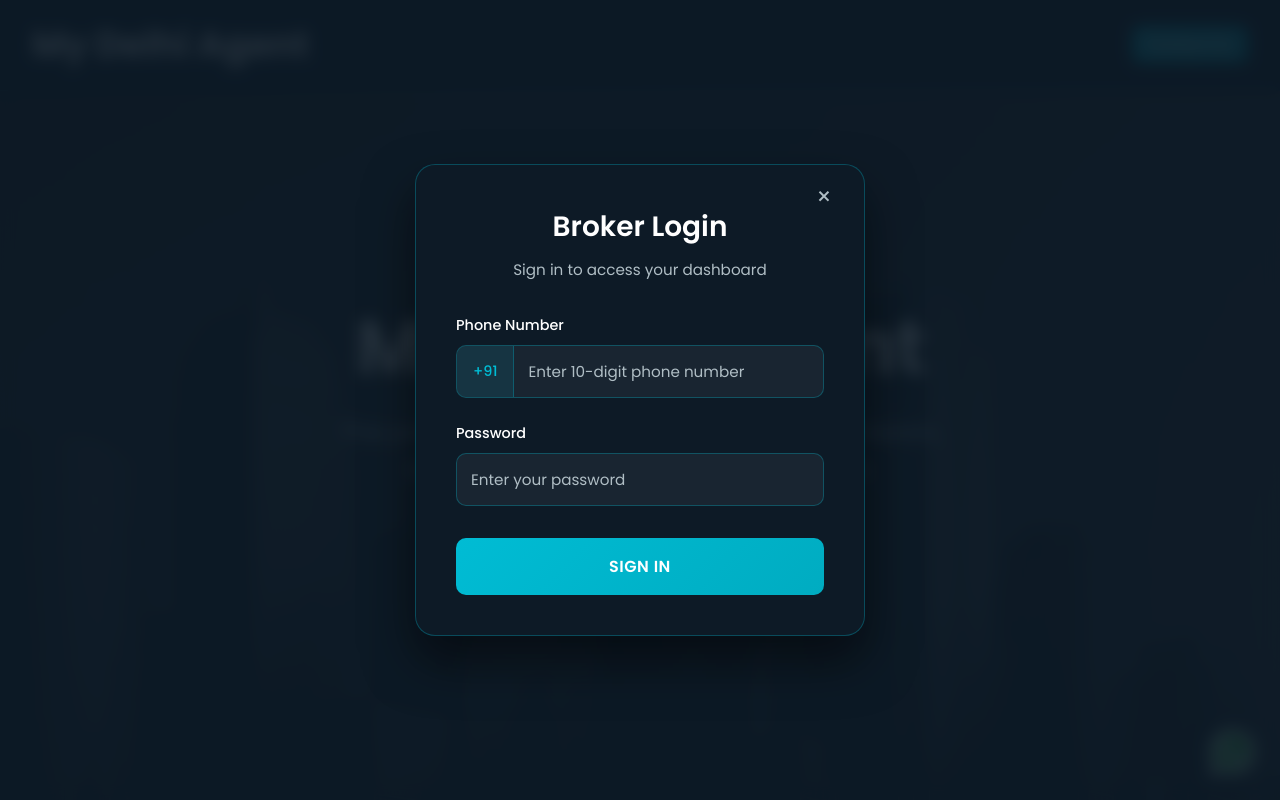
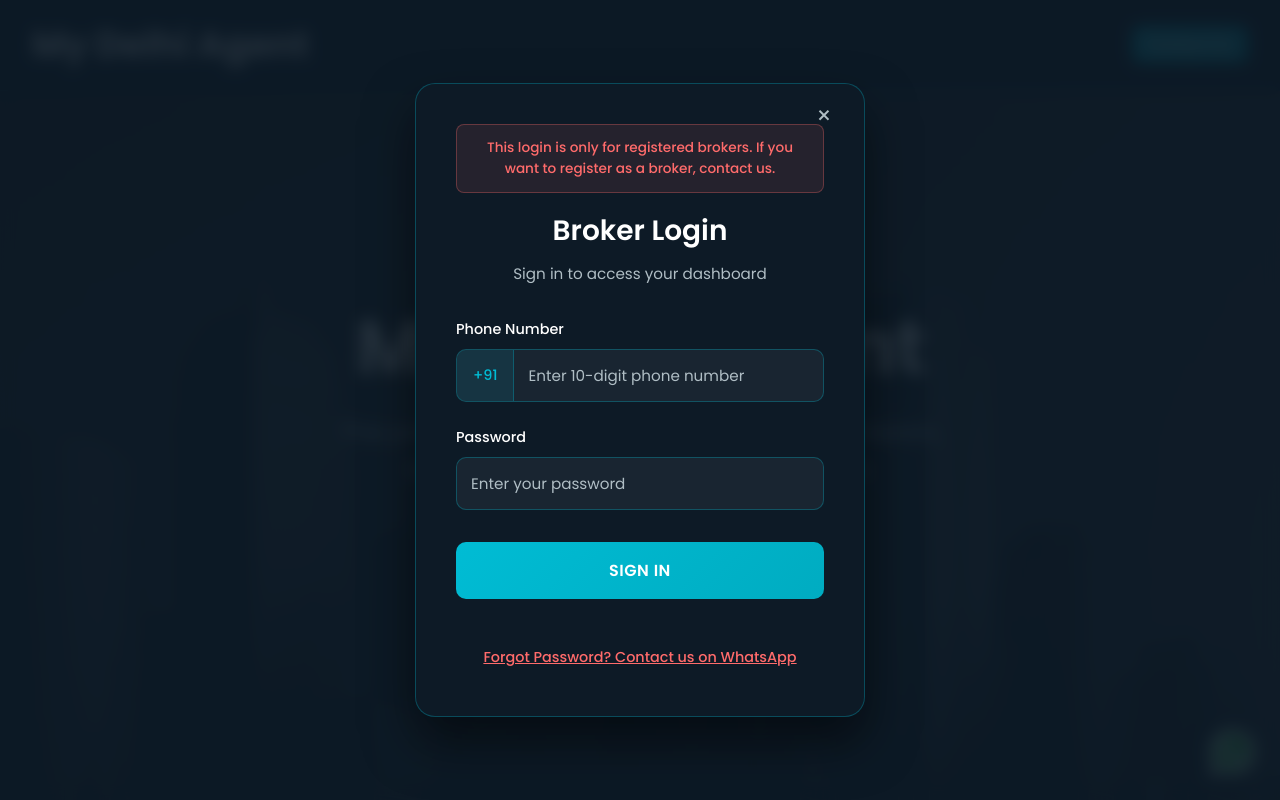
Before and after one commit to mydelhiagent-star/my-delhi-agent-web, a React (Vite) app: page / in a window 1280 px wide. Both pictures are taken after a click on the button "BROKER LOGIN". Shown: the top 800 px of the page. Built offline with nearby package versions, Linux system fonts and the light colour scheme; no server answers.

Commit message:
add login forgot

```diff
--- a/src/components/LoginModal/LoginModal.css
+++ b/src/components/LoginModal/LoginModal.css
@@ -69,6 +69,19 @@
   color: #b0bec5;
   margin: 0;
   font-size: 0.95rem;
+}
+
+.mda-broker-notice {
+  background: rgba(255, 107, 107, 0.1);
+  border: 1px solid rgba(255, 107, 107, 0.3);
+  border-radius: 8px;
+  padding: 0.75rem;
+  color: #ff6b6b;
+  font-size: 0.85rem;
+  font-weight: 500;
+  text-align: center;
+  margin-bottom: 1rem;
+  font-family: 'Poppins', sans-serif;
 }
 
 .mda-modal-form {
@@ -214,6 +227,31 @@
   box-shadow: none;
 }
 
+/* Forgot Password Section */
+.mda-forgot-password-section {
+  margin-top: 1rem;
+  text-align: center;
+}
+
+.mda-forgot-password-btn {
+  background: none;
+  border: none;
+  color: #ff6b6b;
+  font-size: 0.9rem;
+  font-weight: 500;
+  font-family: 'Poppins', sans-serif;
+  cursor: pointer;
+  text-decoration: underline;
+  transition: color 0.3s ease;
+  padding: 0.5rem;
+}
+
+.mda-forgot-password-btn:hover {
+  color: #ff5252;
+  text-decoration: none;
+}
+
+
 @keyframes fadeIn {
   from {
     opacity: 0;
--- a/src/components/LoginModal/LoginModal.jsx
+++ b/src/components/LoginModal/LoginModal.jsx
@@ -103,6 +103,10 @@ export default function LoginModal({ isOpen, onClose }) {
     }
   };
 
+  const handleForgotPassword = () => {
+    alert("Please contact us on WhatsApp for password recovery assistance. Our support team will help you reset your password.");
+  };
+
   if (!isOpen) return null;
 
   return (
@@ -113,6 +117,9 @@ export default function LoginModal({ isOpen, onClose }) {
         </button>
 
         <div className="mda-modal-header">
+          <div className="mda-broker-notice">
+            This login is only for registered brokers. If you want to register as a broker, contact us.
+          </div>
           <h2>Broker Login</h2>
           <p>Sign in to access your dashboard</p>
         </div>
@@ -169,6 +176,16 @@ export default function LoginModal({ isOpen, onClose }) {
           >
             {isLoading ? "Signing In..." : "Sign In"}
           </button>
+
+          <div className="mda-forgot-password-section">
+            <button
+              type="button"
+              className="mda-forgot-password-btn"
+              onClick={handleForgotPassword}
+            >
+              Forgot Password? Contact us on WhatsApp
+            </button>
+          </div>
         </form>
       </div>
     </div>
```
Also changed, not shown: src/components/LoginForm/LoginForm.css (+77 -0 lines), src/components/LoginForm/LoginForm.jsx (+17 -3 lines).
